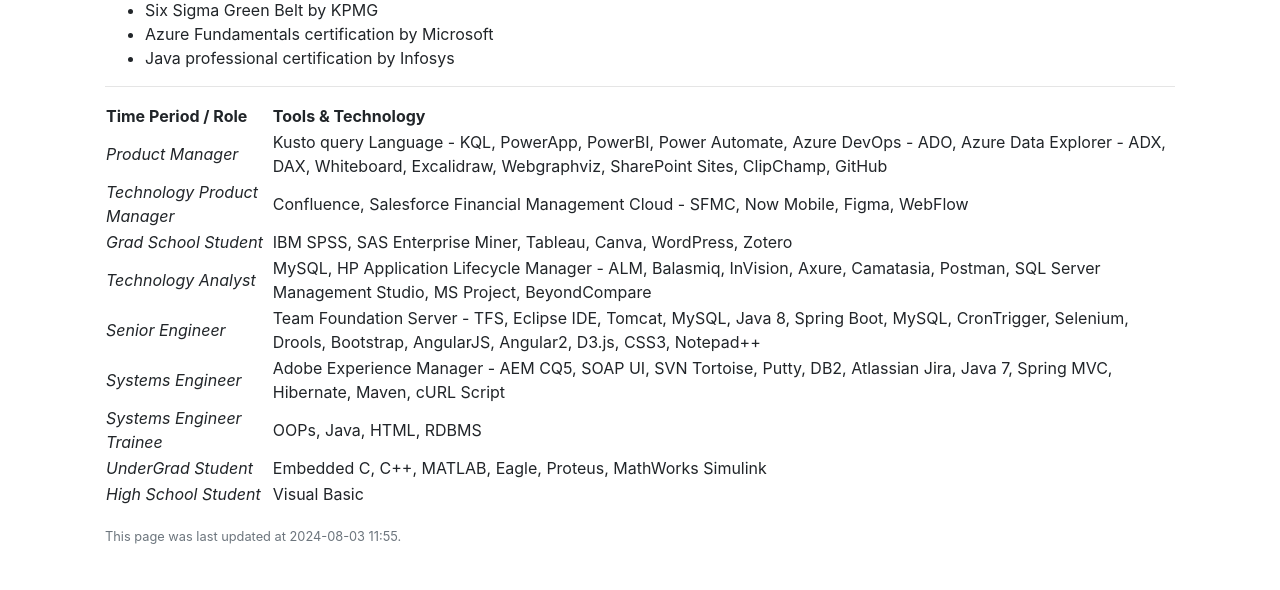
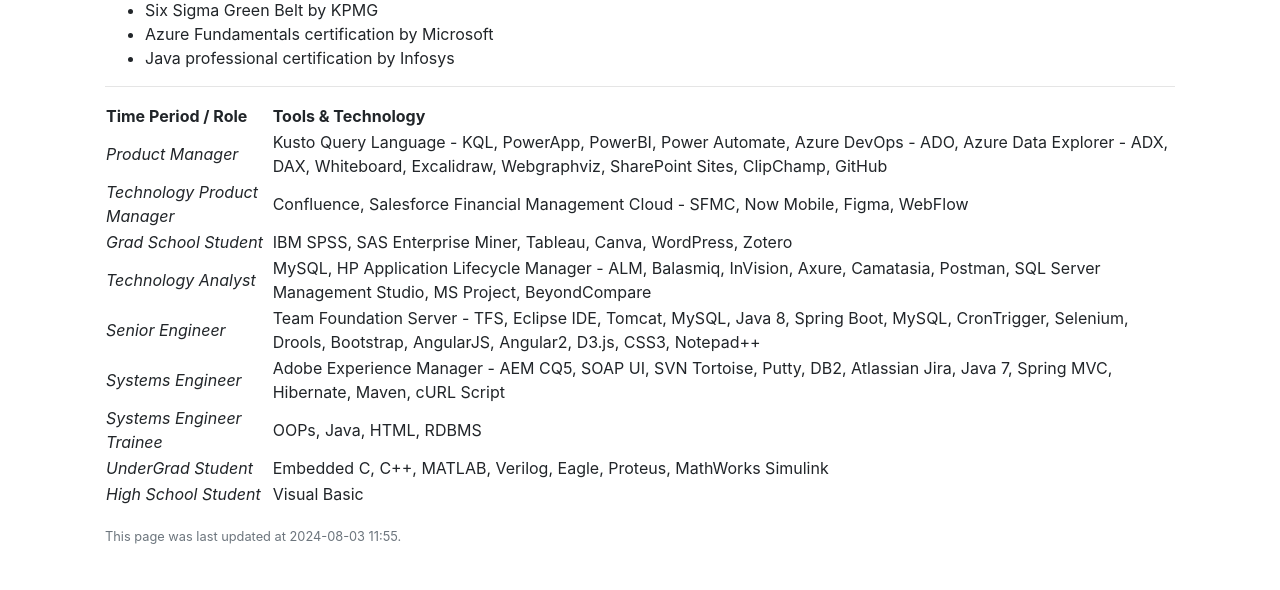
Before and after one commit to reemstk/reemstk.github.io, a Jekyll site: the page built from pages/about.md, in a window 1280 px wide. Shown: the part 440-1030 px from the top of the page. Built offline with Jekyll 4.4.1, drawn with Linux system fonts in a browser that asks for light colours; nearby versions of some CDN libraries; comment, search, counter and statistics services are not loaded.

Commit message:
Update about.md

```diff
--- a/pages/about.md
+++ b/pages/about.md
@@ -28,12 +28,12 @@
 
 | Time Period / Role | Tools & Technology |
 |-------------|--------------------|
-|_Product Manager_| Kusto query Language - KQL, PowerApp, PowerBI, Power Automate, Azure DevOps - ADO, Azure Data Explorer - ADX, DAX, Whiteboard, Excalidraw, Webgraphviz, SharePoint Sites, ClipChamp, GitHub |
+|_Product Manager_| Kusto Query Language - KQL, PowerApp, PowerBI, Power Automate, Azure DevOps - ADO, Azure Data Explorer - ADX, DAX, Whiteboard, Excalidraw, Webgraphviz, SharePoint Sites, ClipChamp, GitHub |
 |_Technology Product Manager_| Confluence, Salesforce Financial Management Cloud - SFMC, Now Mobile, Figma, WebFlow|
 |_Grad School Student_| IBM SPSS, SAS Enterprise Miner, Tableau, Canva, WordPress, Zotero |
 |_Technology Analyst_| MySQL, HP Application Lifecycle Manager - ALM, Balasmiq, InVision, Axure, Camatasia, Postman, SQL Server Management Studio, MS Project, BeyondCompare |
 |_Senior Engineer_| Team Foundation Server - TFS, Eclipse IDE, Tomcat, MySQL, Java 8, Spring Boot, MySQL, CronTrigger, Selenium, Drools, Bootstrap, AngularJS, Angular2, D3.js, CSS3, Notepad++ |
 |_Systems Engineer_| Adobe Experience Manager - AEM CQ5, SOAP UI, SVN Tortoise, Putty, DB2, Atlassian Jira, Java 7, Spring MVC, Hibernate, Maven, cURL Script|
 |_Systems Engineer Trainee_| OOPs, Java, HTML, RDBMS |
-|_UnderGrad Student_| Embedded C, C++, MATLAB, Eagle, Proteus, MathWorks Simulink |
+|_UnderGrad Student_| Embedded C, C++, MATLAB, Verilog, Eagle, Proteus, MathWorks Simulink |
 |_High School Student_| Visual Basic |
```
